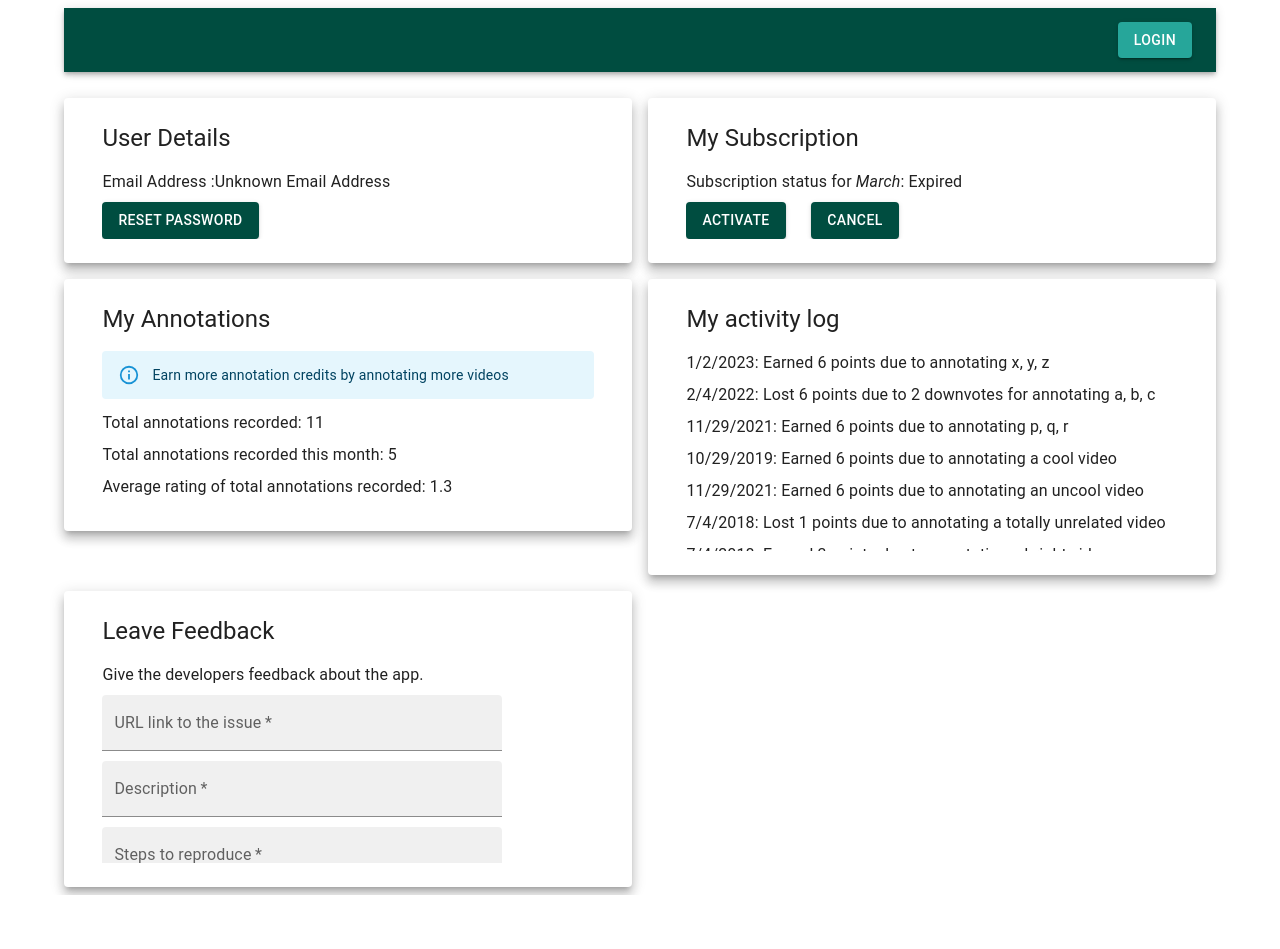
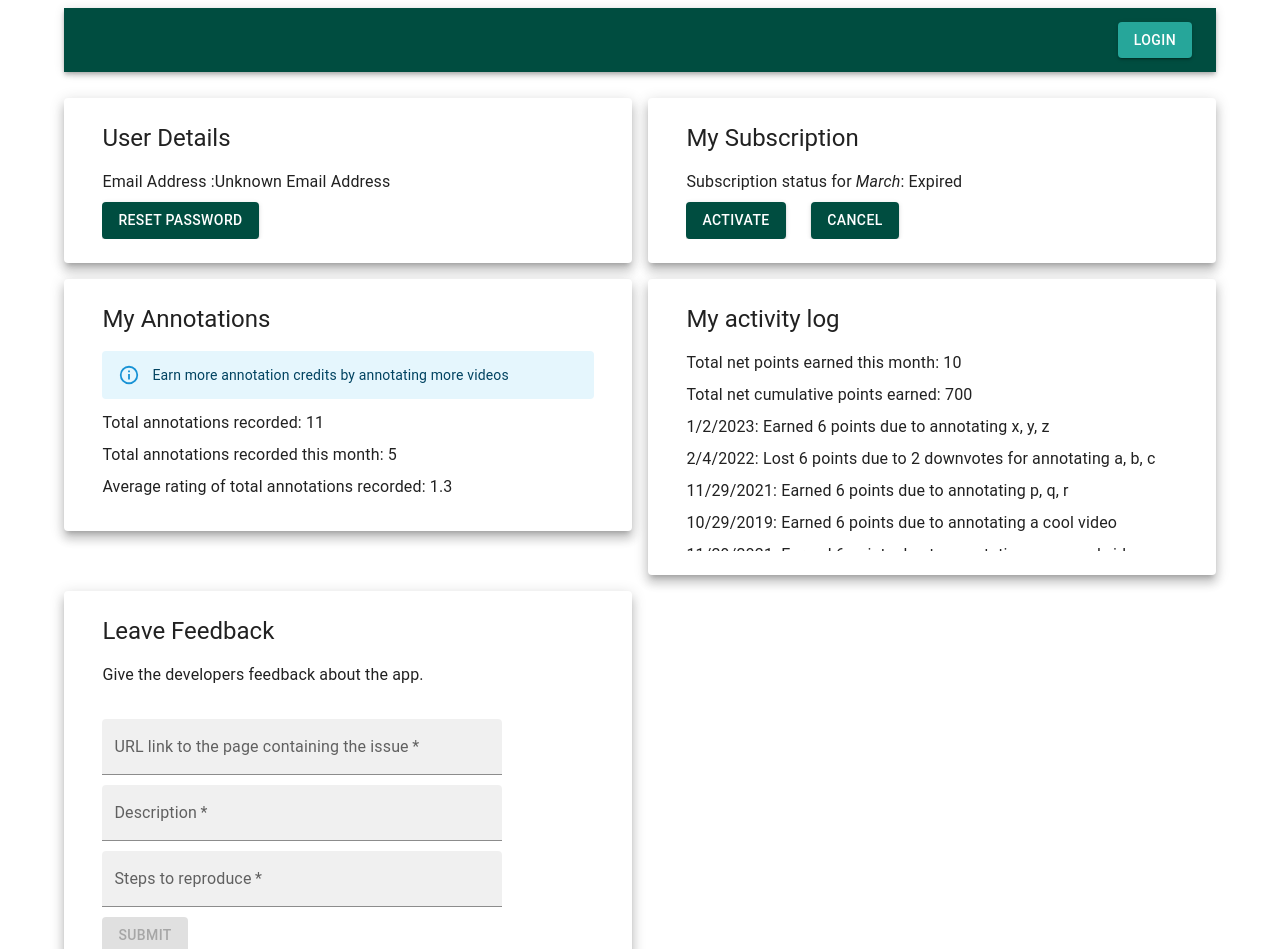
Before and after one commit to NerdyWithZainab/video-annotator, a Next.js app: page /me in a window 1280 px wide. Shown: the top 949 px of the page. Before the commit the page ends 895 px from the top, so only its background shows below. Built offline with nearby package versions, Linux system fonts and the light colour scheme; no server answers.

Commit message:
complete fleshing out of FeedbackPanel

```diff
--- a/components/FeedbackPanel/index.tsx
+++ b/components/FeedbackPanel/index.tsx
@@ -1,8 +1,11 @@
 import React, { useState, useEffect } from "react";
+
+import { FormattedMessage, useIntl, IntlShape } from "react-intl";
+import { TextField, Grid, Button } from "@mui/material";
+
 import InfoPanel from "../InfoPanel";
 import InfoPanelBody from "../InfoPanel/InfoPanelBody";
-import { FormattedMessage, useIntl, IntlShape } from "react-intl";
-import { TextField, Grid } from "@mui/material";
+import CustomError from "../Error";
 import useOnEnter from "../../hooks/useOnEnter";
 import {
   isValidUrl,
@@ -10,9 +13,9 @@ import {
   isValidStepsToReproduce,
 } from "../../utilities/validators";
 
-const FeedbackPanel: React.FC<{ styleOverrides?: {} }> = (
-  styleOverrides = {}
-) => {
+const FeedbackPanel: React.FC<{ styleOverrides?: {} }> = ({
+  styleOverrides = {},
+}) => {
   const intl: IntlShape = useIntl();
   console.log("deleteMe styleOverrides is FeedbackPanel are: ");
   console.log(styleOverrides);
@@ -25,6 +28,7 @@ const FeedbackPanel: React.FC<{ styleOverrides?: {} }> = (
   const [description, setDescription] = useState<string>("");
   const [descriptionInvalid, setDescriptionInvalid] = useState<boolean>(false);
   const [allRequiredValid, setAllRequiredValid] = useState<boolean>(false);
+  const [error, setError] = useState<string>("");
 
   useEffect(() => {
     if (
@@ -70,7 +74,17 @@ const FeedbackPanel: React.FC<{ styleOverrides?: {} }> = (
     );
   };
 
-  const handleFeedbackSubmission: () => void = () => {};
+  const handleFeedbackSubmission: () => void = async () => {
+    try {
+      // @TODO add the feedback to the database
+      console.log("deleteMe handleFeedbackSubmission called!");
+      console.log("deleteMe feedbackUrl is: " + feedbackUrl);
+      console.log("deleteMe description is: " + description);
+      console.log("deleteMe stepsToReproduce is: " + stepsToReproduce);
+    } catch (error: any) {
+      setError(error?.message);
+    }
+  };
 
   return (
     <InfoPanel
@@ -82,9 +96,10 @@ const FeedbackPanel: React.FC<{ styleOverrides?: {} }> = (
       <InfoPanelBody
         bodyId="GIVE_DEVELOPERS_FEEDBACK_ABOUT_THE_APP"
         bodyDefault="Give the developers feedback about the app."
+        styleOverrides={{ marginBottom: "4vh" }}
       />
       <Grid container>
-        <Grid item lg={12}>
+        <Grid item lg={12} sm={12}>
           <TextField
             fullWidth
             data-testid={"urlInput"}
@@ -110,7 +125,7 @@ const FeedbackPanel: React.FC<{ styleOverrides?: {} }> = (
             value={feedbackUrl}
           ></TextField>
         </Grid>
-        <Grid item lg={12}>
+        <Grid item lg={12} sm={12}>
           <TextField
             fullWidth
             data-testid={"descriptionInput"}
@@ -133,7 +148,7 @@ const FeedbackPanel: React.FC<{ styleOverrides?: {} }> = (
             value={description}
           ></TextField>
         </Grid>
-        <Grid item lg={12}>
+        <Grid item lg={12} sm={12}>
           <TextField
             fullWidth
             data-testid={"stepsToReproduceInput"}
@@ -160,6 +175,18 @@ const FeedbackPanel: React.FC<{ styleOverrides?: {} }> = (
             value={stepsToReproduce}
           ></TextField>
         </Grid>
+        <Grid item lg={12} sm={12}>
+          <Button
+            style={{ marginBottom: 10 }}
+            data-testid={"submit-button"}
+            variant="contained"
+            disabled={!allRequiredValid}
+            onClick={handleFeedbackSubmission}
+          >
+            <FormattedMessage id="SUBMIT" defaultMessage="Submit" />
+          </Button>
+          {error && <CustomError errorMsg={error} />}
+        </Grid>
       </Grid>
     </InfoPanel>
   );
--- a/components/InfoPanel/InfoPanelBody.tsx
+++ b/components/InfoPanel/InfoPanelBody.tsx
@@ -5,10 +5,14 @@ import { FormattedMessage } from "react-intl";
 const InfoPanelBody: React.FC<{
   bodyId?: string;
   bodyDefault?: string;
+  styleOverrides?: {};
   children?: React.ReactNode;
-}> = ({ bodyId, bodyDefault, children }) => {
+}> = ({ bodyId, bodyDefault, styleOverrides = {}, children }) => {
   return (
-    <Typography variant="body1" style={{ marginBottom: "1vh" }}>
+    <Typography
+      variant="body1"
+      style={{ marginBottom: "1vh", ...styleOverrides }}
+    >
       {bodyId && <FormattedMessage id={bodyId} defaultMessage={bodyDefault} />}
       {children}
     </Typography>
--- a/components/InfoPanel/index.tsx
+++ b/components/InfoPanel/index.tsx
@@ -6,7 +6,7 @@ const InfoPanel: React.FC<{
   titleId: string;
   titleDefault: string;
   styleOverrides?: {};
-  children: React.ReactNode;
+  children?: React.ReactNode;
 }> = ({ titleId, titleDefault, styleOverrides = {}, children }) => {
   console.log("deleteMe styleOverrides in InfoPanel are: ");
   console.log({ ...styleOverrides });
@@ -24,7 +24,9 @@ const InfoPanel: React.FC<{
       <Typography variant="h5" style={{ marginBottom: "2vh" }}>
         <FormattedMessage id={titleId} defaultMessage={titleDefault} />
       </Typography>
-      <div style={{ maxHeight: 200, overflow: "auto" }}>{children}</div>
+      <div style={{ maxHeight: 200, overflow: "auto", ...styleOverrides }}>
+        {children}
+      </div>
     </Paper>
   );
 };
--- a/components/MyActivityLogPanel/index.tsx
+++ b/components/MyActivityLogPanel/index.tsx
@@ -1,9 +1,12 @@
 import InfoPanel from "../InfoPanel";
 import InfoPanelBody from "../InfoPanel/InfoPanelBody";
 import { useIntl, IntlShape } from "react-intl";
+import { Grid } from "@mui/material";
 
 const MyActivityLogPanel: React.FC<{
   myActivityLogData: {
+    totalNetPointsEarnedThisMonth: number;
+    totalCumulativePointsEarned: number;
     activities: {
       id: string;
       date: Date;
@@ -19,6 +22,26 @@ const MyActivityLogPanel: React.FC<{
       titleDefault="My activity log"
       key="my-activity-log"
     >
+      <Grid container>
+        <Grid item sm={12} lg={12}>
+          <InfoPanelBody
+            bodyId="TOTAL_NET_POINTS_EARNED_THIS_MONTH"
+            bodyDefault="Total net points earned this month"
+          >
+            {": "}
+            {myActivityLogData?.totalNetPointsEarnedThisMonth}
+          </InfoPanelBody>
+        </Grid>
+        <Grid item sm={12} lg={12}>
+          <InfoPanelBody
+            bodyId="TOTAL_NET_CUMULATIVE_POINTS_EARNED"
+            bodyDefault="Total net cumulative points earned"
+          >
+            {": "}
+            {myActivityLogData?.totalCumulativePointsEarned}
+          </InfoPanelBody>
+        </Grid>
+        <Grid item sm={12} lg={12}>
           {myActivityLogData?.activities?.map((activity) => {
             const [month, day, year] = [
               activity?.date?.getMonth(),
@@ -48,6 +71,8 @@ const MyActivityLogPanel: React.FC<{
               activity?.details;
             return <InfoPanelBody key={activity?.id}>{message}</InfoPanelBody>;
           })}
+        </Grid>
+      </Grid>
     </InfoPanel>
   );
 };
--- a/lang/en.json
+++ b/lang/en.json
@@ -58,9 +58,12 @@
   "LEAVE_FEEDBACK": "Leave Feedback",
   "GIVE_DEVELOPERS_FEEDBACK_ABOUT_THE_APP": "Give the developers feedback about the app.",
   "MUST_BE_VALID_URL": "Must be a valid URL",
-  "URL_LINK_TO_ISSUE": "URL link to the issue",
+  "URL_LINK_TO_ISSUE": "URL link to the page containing the issue",
   "DESCRIPTION": "Description",
   "DESCRIPTION_MUST_BE_INCLUDED": "Description must be included",
   "STEPS_TO_REPRODUCE": "Steps to reproduce",
-  "STEPS_TO_REPRODUCE_MUST_BE_INCLUDED": "Steps to reproduce any issue must be included"
+  "STEPS_TO_REPRODUCE_MUST_BE_INCLUDED": "Steps to reproduce any issue must be included",
+  "TOTAL_NET_POINTS_EARNED_THIS_MONTH": "Total net points earned this month",
+  "TOTAL_NET_CUMULATIVE_POINTS_EARNED": "Total net cumulative points earned",
+  "SUBMIT": "Submit"
 }
--- a/pages/me/index.tsx
+++ b/pages/me/index.tsx
@@ -20,6 +20,8 @@ const Me: React.FC = () => {
     averageRatingOfTotalAnnotationsRecorded: 1.3,
   };
   const shamMyActivityLogData: {
+    totalNetPointsEarnedThisMonth: number;
+    totalCumulativePointsEarned: number;
     activities: {
       id: string;
       date: Date;
@@ -27,6 +29,8 @@ const Me: React.FC = () => {
       details: string;
     }[];
   } = {
+    totalNetPointsEarnedThisMonth: 10,
+    totalCumulativePointsEarned: 700,
     activities: [
       {
         id: "1",
```
Lines whose indentation alone changed are shown as unchanged.
